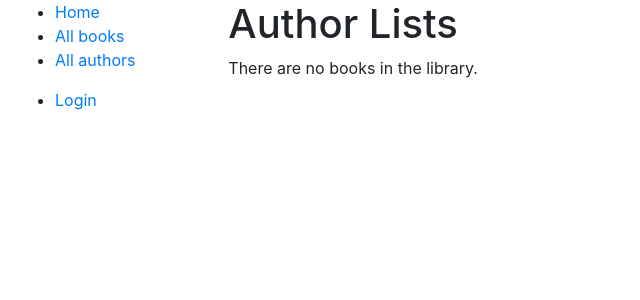
After one commit to dang-Dev/djang-test, a Django app: page /catalog/authors/ in a window 1280 px wide. The commit adds this page. Shown: the top 300 px of the page, without its empty margins (0-640 px from the left). Run offline with Django 3.2, Linux system fonts and the light colour scheme; data that the repository does not hold is empty.

Commit message:
finish part 8

```diff
--- a/catalog/urls.py
+++ b/catalog/urls.py
@@ -12,7 +12,10 @@ urlpatterns = [
     path('', views.index, name='index'),
     path('books/', views.BookListView.as_view(), name='books'),
     path('book/<int:pk>', views.BookDetailView.as_view(), name='book-detail'),
+    path('authors/', views.AuthorListView.as_view(), name='authors'),
+    path('authors/<int:pk>', views.AuthorDetailView.as_view(), name='author-detail'),
 ]
 urlpatterns += [
     path('mybooks/', views.LoanedBooksByUserListView.as_view(), name='my-borrowed'),
+    path(r'borrowed/', views.LoanedBooksAllListView.as_view(), name='all-borrowed'),
 ]
--- a/catalog/views.py
+++ b/catalog/views.py
@@ -3,6 +3,7 @@ from django.http import HttpResponse
 from .models import Book, Author, BookInstance, Genre
 from django.contrib.auth.decorators import login_required
 from django.contrib.auth.mixins import LoginRequiredMixin
+from django.contrib.auth.mixins import PermissionRequiredMixin
 
 @login_required
 def index(request):
@@ -17,7 +18,7 @@ def index(request):
 
     num_visits = request.session.get('num_visits', 0)
     request.session['num_visits'] = num_visits + 1
-
+    all_genre = Genre.objects.all().count()
     # The 'all()' is implied by default.
     num_authors = Author.objects.count()
 
@@ -27,6 +28,7 @@ def index(request):
         'num_instances_available': num_instances_available,
         'num_authors': num_authors,
         'num_visits': num_visits,
+        'all_genre': all_genre,
     }
 
     # Render the HTML template index.html with the data in the context variable
@@ -41,8 +43,7 @@ from django.views import generic
 
 class BookListView(LoginRequiredMixin,generic.ListView):
     model = Book
-    paginate_by = 1
-
+    paginate_by = 2
 class BookDetailView(LoginRequiredMixin,generic.DetailView):
     model = Book
 
@@ -55,3 +56,30 @@ class LoanedBooksByUserListView(LoginRequiredMixin,generic.ListView):
 
     def get_queryset(self):
         return BookInstance.objects.filter(borrower=self.request.user).filter(status__exact='o').order_by('due_back')
+
+class AuthorDetailView(generic.DetailView):
+    model = Author
+
+class AuthorListView(generic.ListView):
+    model = Author
+
+
+# part - 8
+class LoanedBooksByUserListView(LoginRequiredMixin,generic.ListView):
+    """Generic class-based view listing books on loan to current user."""
+    model = BookInstance
+    template_name ='catalog/bookinstance_list_borrowed_user.html'
+    paginate_by = 10
+
+    def get_queryset(self):
+        return BookInstance.objects.filter(borrower=self.request.user).filter(status__exact='o').order_by('due_back')
+
+class LoanedBooksAllListView(PermissionRequiredMixin, generic.ListView):
+    """Generic class-based view listing all books on loan. Only visible to users with can_mark_returned permission."""
+    model = BookInstance
+    permission_required = 'catalog.can_mark_returned'
+    template_name = 'catalog/bookinstance_list_borrowed_all.html'
+    paginate_by = 10
+
+    def get_queryset(self):
+        return BookInstance.objects.filter(status__exact='o').order_by('due_back')
--- a/templates/base_generic.html
+++ b/templates/base_generic.html
@@ -17,7 +17,7 @@
         <ul class="sidebar-nav">
           <li><a href="{% url 'index' %}">Home</a></li>
           <li><a href="{% url 'books' %}">All books</a></li>
-          <li><a href="">All authors</a></li>
+          <li><a href="{% url 'authors' %}">All authors</a></li>
 
         </ul>
         <ul class="sidebar-nav">
@@ -31,7 +31,15 @@
           <li><a href="{% url 'login'%}?next={{request.path}}">Login</a></li>
           {% endif %}
         </ul>
-
+          {% if user.is_staff %}
+          <hr />
+          <ul class="sidebar-nav">
+          <li>Staff</li>
+          {% if perms.catalog.can_mark_returned %}
+          <li><a href="{% url 'all-borrowed' %}">All borrowed</a></li>
+          {% endif %}
+        </ul>
+        {% endif %}
      {% endblock %}
       </div>
       <div class="col-sm-10 ">{% block content %}{% endblock %}
--- /dev/null
+++ b/templates/catalog/author_list.html
@@ -0,0 +1,16 @@
+{% extends "base_generic.html" %}
+
+{% block content %}
+  <h1>Author Lists</h1>
+  {% if author_list %}
+  <ul>
+    {% for author in author_list %}
+      <li>
+        <a href="{{ author.get_absolute_url }}">{{ author.last_name }}, {{ author.first_name }}</a> ({{author.date_of_birth}} - {% if author.date_of_death %}{{author.date_of_death}}{% endif %})
+      </li>
+    {% endfor %}
+  </ul>
+  {% else %}
+    <p>There are no books in the library.</p>
+  {% endif %}
+{% endblock %}
--- a/templates/catalog/book_detail.html
+++ b/templates/catalog/book_detail.html
@@ -3,7 +3,7 @@
 {% block content %}
   <h1>Title: {{ book.title }}</h1>
 
-  <p><strong>Author:</strong> <a href="">{{ book.author }}</a></p> <!-- author detail link not yet defined -->
+  <p><strong>Author:</strong> <a href="">{{ book.author.get_absolute_url }}</a></p> <!-- author detail link not yet defined -->
   <p><strong>Summary:</strong> {{ book.summary }}</p>
   <p><strong>ISBN:</strong> {{ book.isbn }}</p>
   <p><strong>Language:</strong> {{ book.language }}</p>
--- a/templates/index.html
+++ b/templates/index.html
@@ -1,5 +1,5 @@
 {% extends "base_generic.html" %}
-
+{% block title %}<title>Local Library DANG</title>{% endblock %}
 {% block content %}
   <h1>Local Library Home</h1>
   <p>Welcome to LocalLibrary, a website developed by <em>Mozilla Developer Network</em>!</p>
@@ -10,6 +10,7 @@
     <li><strong>Copies:</strong> {{ num_instances }}</li>
     <li><strong>Copies available:</strong> {{ num_instances_available }}</li>
     <li><strong>Authors:</strong> {{ num_authors }}</li>
+    <li><strong>Genre:</strong> {{ all_genre }}</li>
   </ul>
 
   <p>You have visited this page {{ num_visits }} time{{ num_visits|pluralize }}.</p>
```
Also changed, not shown: templates/catalog/author_detail.html (added, +15 -0 lines), templates/catalog/bookinstance_list_borrowed_all.html (added, +20 -0 lines).
